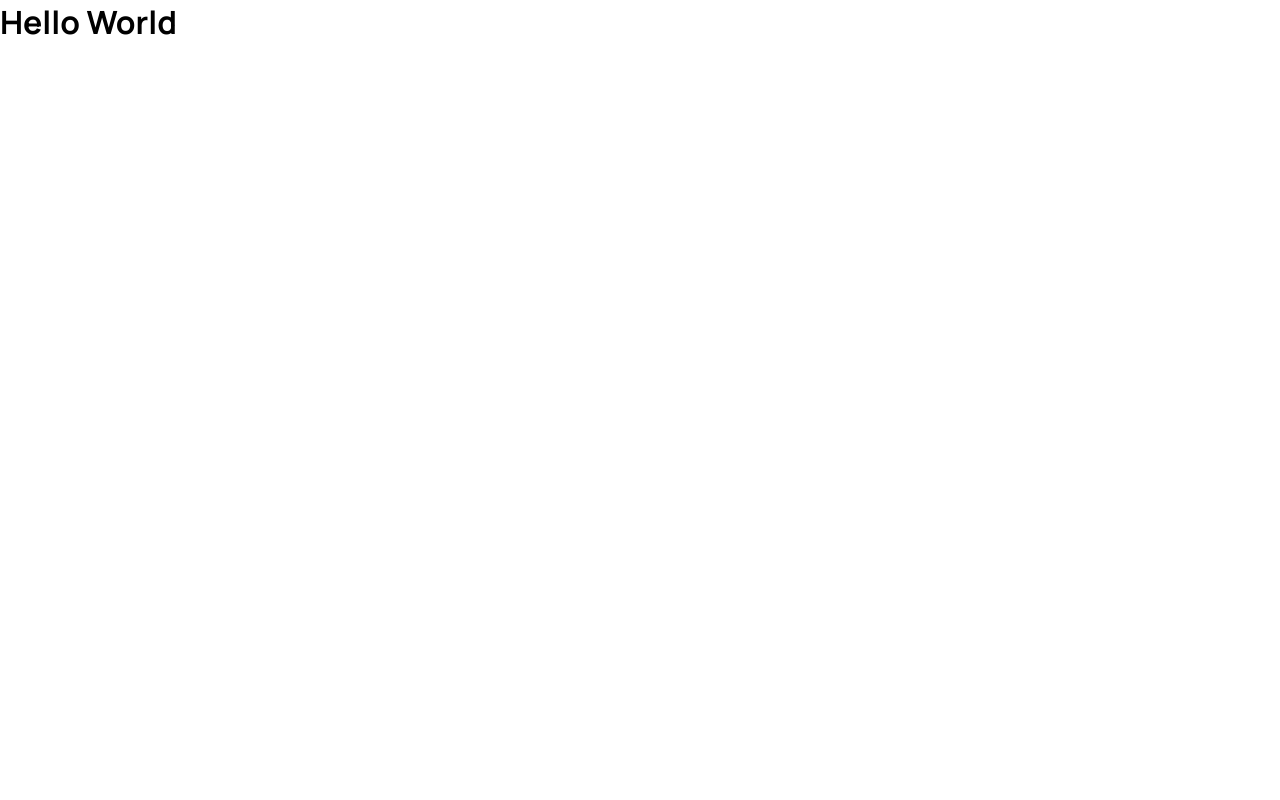
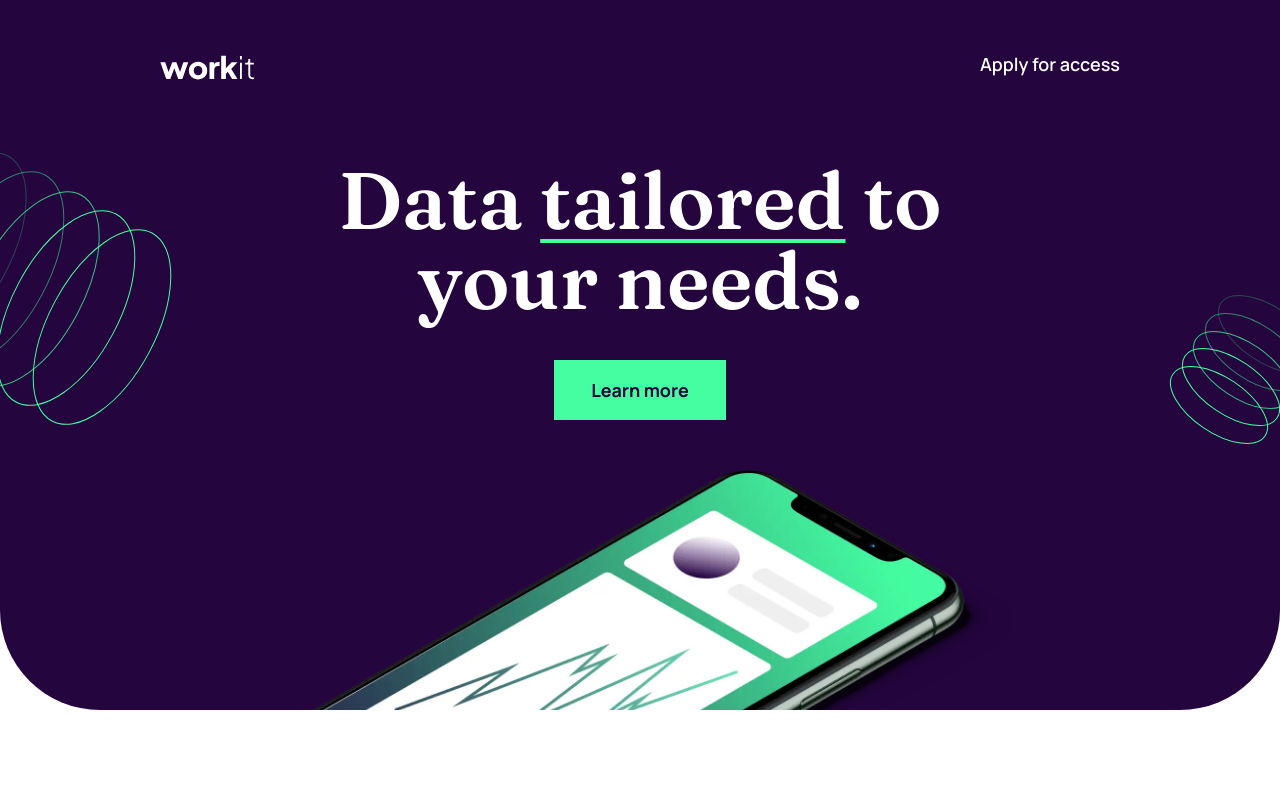
Before and after one commit to EdwinSch/workit-landingpage, a plain HTML site: page index.html in a window 1280 px wide. Drawn offline with Linux system fonts and the light colour scheme.

Commit message:
add: header comp + hero comp + styles

```diff
--- a/index.html
+++ b/index.html
@@ -3,7 +3,7 @@
   <head>
     <meta charset="UTF-8" />
     <meta name="viewport" content="width=device-width, initial-scale=1.0" />
-    <title>Boilerplate</title>
+    <title>workit</title>
     <!-- Styles && Fav Icon -->
     <link rel="stylesheet" href="style.css" />
     <link rel="icon" type="image/x-icon" href="./img/space-invader-32.png" />
@@ -22,11 +22,45 @@
       crossorigin="anonymous"
       referrerpolicy="no-referrer"
     />
-    <!-- JS -->
-    <script src="script.js" defer></script>
   </head>
 
   <body>
-    <h1>Hello World</h1>
+    <main>
+      <!-- Header -->
+      <header>
+        <img src="./img/logo-light.svg" class="logo-light" alt="logo" />
+        <button class="apply-btn">Apply for access</button>
+      </header>
+
+      <!-- Hero -->
+      <div class="hero">
+        <h1>
+          Data <span>tailored</span> to <br />
+          your needs.
+        </h1>
+
+        <button class="action-btn">Learn more</button>
+
+        <!-- Relative items -->
+        <img
+          src="./img/image-hero.webp"
+          class="phone-img"
+          alt="mobile phone"
+          aria-hidden="true"
+        />
+        <img
+          src="./img/bg-pattern-1.svg"
+          class="pattern-left"
+          alt="pattern"
+          aria-hidden="true"
+        />
+        <img
+          src="./img/bg-pattern-2.svg"
+          class="pattern-right"
+          alt="pattern"
+          aria-hidden="true"
+        />
+      </div>
+    </main>
   </body>
 </html>
--- a/script.js
+++ /dev/null
@@ -1,14 +0,0 @@
-/* ---- TARGETS && INITIALIZERS ---- */
-/* ---- SCRIPT ---- */
-/* ---- FUNCTIONS ---- */
-
-console.log("hello world");
-
-//--- Global getElement function
-function getElement(selector) {
-  const element = document.querySelector(selector);
-  if (element) {
-    return element;
-  }
-  throw new Error(`${element} is not found`);
-}
--- a/style.css
+++ b/style.css
@@ -13,19 +13,152 @@
   --clrSecondary: #584d62;
   --clrAccent: #44ffa1;
   --clrLight: #fcf8ff;
+  --clrWhite: #ffffff;
 
   --inspect: solid red 1px;
   --transition: 250ms ease;
 }
 
-/* --- MAIN CSS --- */
+/* --- MAIN & UTILS --- */
 body {
   min-height: 100vh;
   font-family: var(--fontBody);
-  background-color: #ffffff;
+  background-color: var(--clrWhite);
 }
 
-/* --- MOBILE RESPONSIVE --- */
-@media screen and (max-width: 450px) {
-  /* some class */
+main {
+  max-width: 1440px;
+  margin: 0 auto;
 }
+
+.action-btn {
+  display: block;
+  width: auto;
+  min-height: 60px;
+  padding: 0 35px;
+  font-family: var(--fontBody);
+  font-size: 18px;
+  font-weight: 700;
+  color: var(--clrPrimary);
+  background-color: var(--clrAccent);
+  border: 2px solid var(--clrAccent);
+  cursor: pointer;
+  transition: var(--transition);
+
+  &:hover {
+    background-color: transparent;
+    color: var(--clrAccent);
+  }
+}
+
+/* --- HEADER --- */
+header {
+  height: 80px;
+  padding: 0 160px;
+  background-color: var(--clrPrimary);
+  display: flex;
+  justify-content: space-between;
+  align-items: flex-end;
+
+  .logo-light {
+    width: 95px;
+  }
+
+  .apply-btn {
+    font-size: 18px;
+    line-height: 32px;
+    color: var(--clrWhite);
+    font-family: var(--fontBody);
+    font-weight: 600;
+    background: transparent;
+    border: none;
+    cursor: pointer;
+    transition: var(--transition);
+
+    &:hover {
+      color: var(--clrAccent);
+    }
+  }
+
+  @media screen and (max-width: 768px) {
+    padding: 0 20px;
+  }
+}
+
+/* --- HERO --- */
+.hero {
+  position: relative;
+  height: 630px;
+  padding: 80px 10px 0 10px;
+  background-color: var(--clrPrimary);
+  border-radius: 0px 0px 100px 100px;
+  display: flex;
+  flex-direction: column;
+  align-items: center;
+  gap: 40px;
+  overflow: hidden;
+
+  & h1 {
+    color: var(--clrWhite);
+    text-align: center;
+    font-family: var(--fontHead);
+    font-size: 80px;
+    line-height: 80px;
+    font-weight: 600;
+
+    & span {
+      text-decoration: 4px solid underline var(--clrAccent);
+      text-underline-offset: 10px;
+    }
+  }
+
+  .phone-img {
+    margin-top: 10px;
+    width: 750px;
+  }
+
+  .pattern-left {
+    position: absolute;
+    top: 50px;
+    left: -140px;
+  }
+
+  .pattern-right {
+    position: absolute;
+    right: -50px;
+    bottom: 250px;
+  }
+
+  @media screen and (max-width: 768px) {
+    height: 450px;
+
+    & h1 {
+      font-size: 60px;
+      line-height: 60px;
+
+      & span {
+        text-underline-offset: 6px;
+      }
+    }
+
+    .pattern-left {
+      left: -220px;
+    }
+
+    .pattern-right {
+      right: -100px;
+      bottom: 120px;
+    }
+  }
+
+  @media screen and (max-width: 500px) {
+    & h1 {
+      font-size: 40px;
+      line-height: 40px;
+
+      & span {
+        text-underline-offset: 4px;
+      }
+    }
+  }
+}
```
